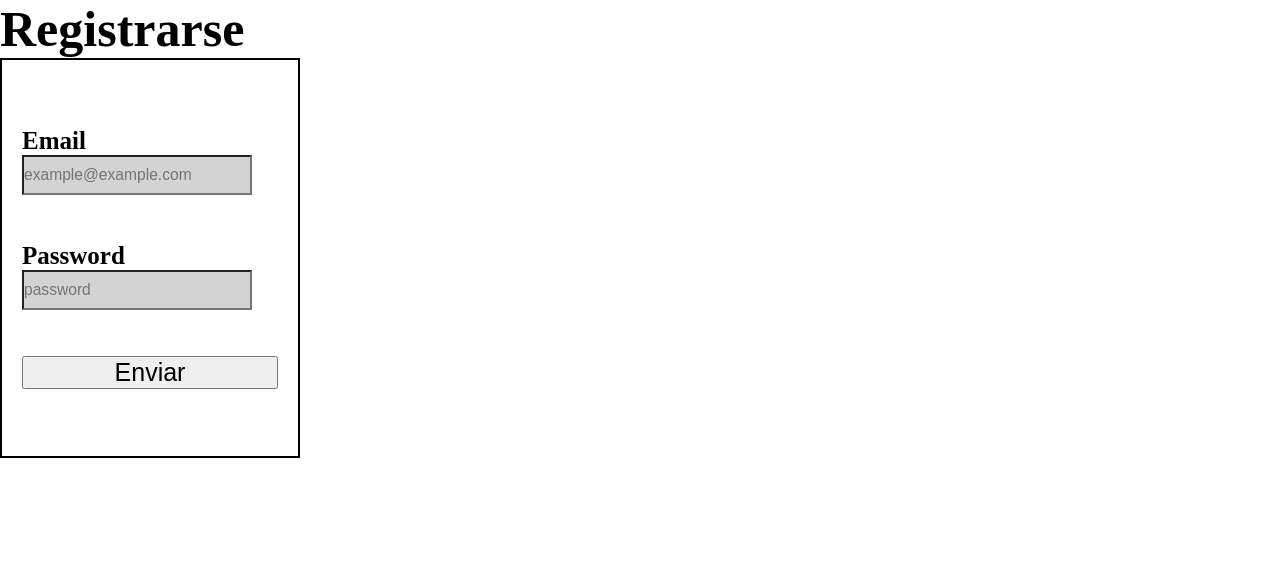
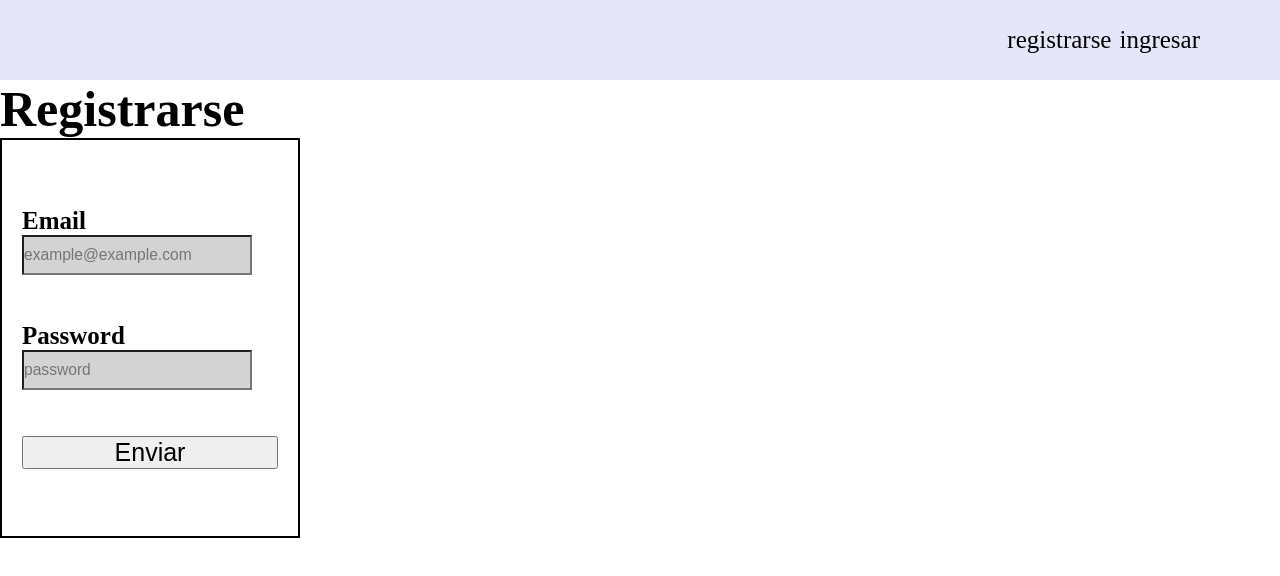
Before and after one commit to abr-code/shopping-cart-react, a React (Vite) app: page /shopping-cart-react/register in a window 1280 px wide. Shown: the top 576 px of the page. Built offline with nearby package versions, Linux system fonts and the light colour scheme.

Commit message:
feat: added navBar component

```diff
--- a/src/App.tsx
+++ b/src/App.tsx
@@ -5,6 +5,7 @@ import { RegisterPage } from "./features/auth/layouts/registerPage/RegisterPage.
 import { ShoppingCartContext } from "./context/shoppingCartContext.tsx";
 
 import { createBrowserRouter, RouterProvider } from "react-router";
+import { NavBar } from "./features/nav-bar/NavBar.tsx";
 
 const router = createBrowserRouter([
   {
@@ -24,6 +25,7 @@ const router = createBrowserRouter([
 function App() {
   return (
     <ShoppingCartContext>
+      <NavBar />
       <RouterProvider router={router} />
     </ShoppingCartContext>
   );
--- /dev/null
+++ b/src/features/nav-bar/NavBar.css
@@ -0,0 +1,15 @@
+.navBar {
+  display: flex;
+  justify-content: end;
+  align-items: center;
+  padding-right: 8rem; /*sujeto a cambios. creado para evitar conflictos con el cart */
+  height: 8rem;
+  background-color: lavender;
+}
+
+.navBar ul {
+  display: flex;
+  font-size: 4rem;
+  list-style: none;
+  gap: 8px;
+}
--- /dev/null
+++ b/src/features/nav-bar/NavBar.tsx
@@ -0,0 +1,21 @@
+import "./NavBar.css";
+
+function NavBar() {
+  const islogged = false;
+  return (
+    <nav className="navBar">
+      {islogged ? (
+        <ul>
+          <li>logout</li>
+        </ul>
+      ) : (
+        <ul className="navBar-list">
+          <li className="navBar-listItem">registrarse</li>
+          <li className="navBar-listItem">ingresar</li>
+        </ul>
+      )}
+    </nav>
+  );
+}
+
+export { NavBar };
```
